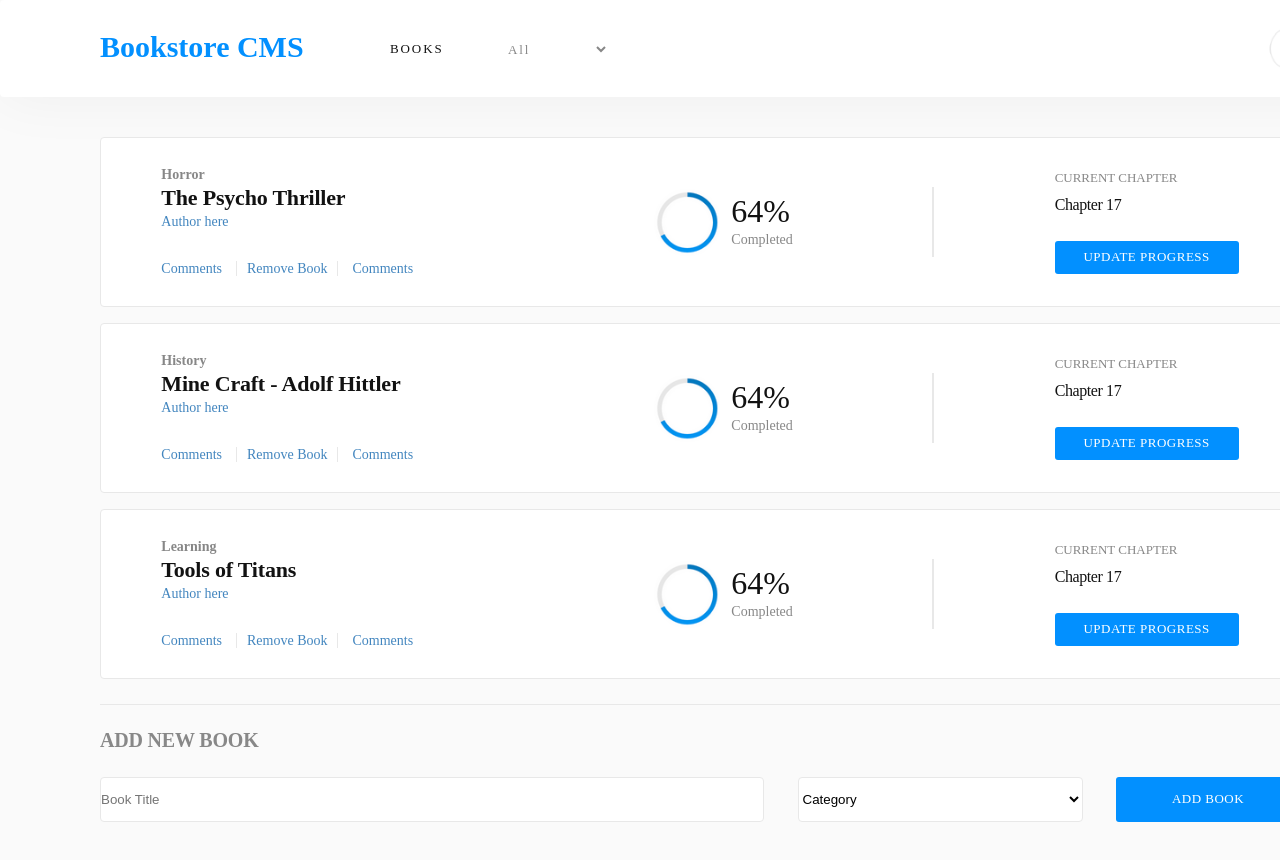
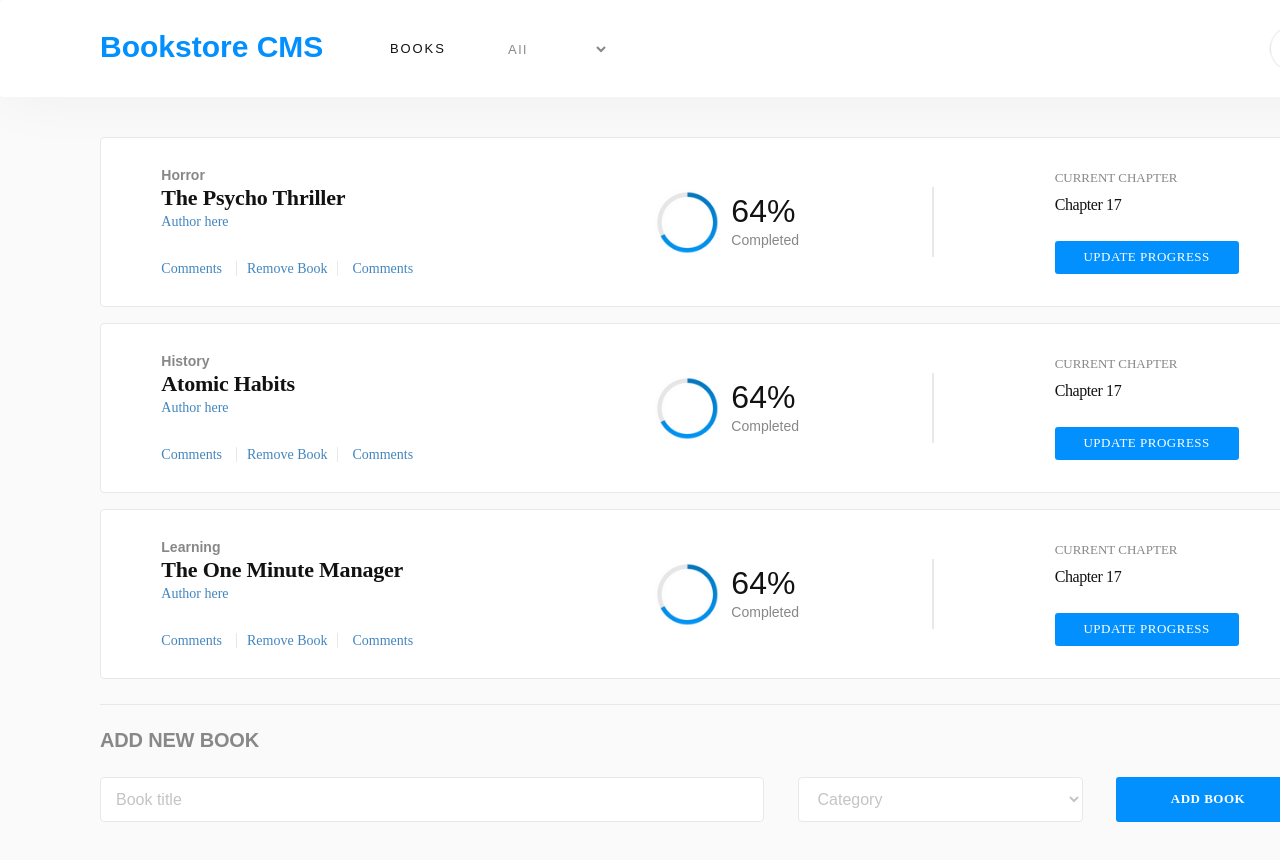
Before and after one commit to canriquez/redux-bookstore, a React (Create React App) app: page / in a window 1280 px wide. Shown: the top 860 px of the page. Built offline with nearby package versions, Linux system fonts and the light colour scheme; a web font is replaced by a local one.

Commit message:
style page finished with form footer details

```diff
--- a/src/containers/BooksForm.js
+++ b/src/containers/BooksForm.js
@@ -59,7 +59,7 @@ class BooksForm extends React.Component {
           add new book
         </div>
         <form action="#" onSubmit={this.handleSubmit}>
-          <input type="text" onChange={this.handleChange} value={title} id="inputValue" placeholder='Book Title' />
+          <input type="text" onChange={this.handleChange} value={title} id="inputValue" placeholder='Book title' />
           <select name="category" id="category" onChange={this.handleChange}>
             {
               this.categories.map((cat, id) => (
--- a/src/index.css
+++ b/src/index.css
@@ -59,7 +59,7 @@
   margin-left: 100px;
   width: 240px;
   height: 37px;
-  font-family: Montserrat;
+  font-family: 'Montserrat', sans-serif;
   font-size: 30px;
   font-weight: bold;
   font-stretch: normal;
@@ -90,7 +90,7 @@
   height: 16px;
   margin-left: 50px;
   margin-right: 50px;
-  font-family: Montserrat;
+  font-family: 'Montserrat', sans-serif;
   font-size: 13px;
   font-weight: normal;
   font-stretch: normal;
@@ -105,7 +105,7 @@
   width: 105px;
   height: 16px;
   opacity: 0.5;
-  font-family: Montserrat;
+  font-family: 'Montserrat', sans-serif;
   font-size: 13px;
   font-weight: normal;
   font-stretch: normal;
@@ -168,7 +168,7 @@
   width: 49px;
   height: 18px;
   opacity: 0.5;
-  font-family: Montserrat;
+  font-family: 'Montserrat', sans-serif;
   font-size: 14px;
   font-weight: bold;
   font-stretch: normal;
@@ -180,7 +180,7 @@
 
 .title {
   height: 29px;
-  font-family: RobotoSlab;
+  font-family: "Roboto Slab", serif;
   font-size: 22px;
   font-weight: bold;
   font-stretch: normal;
@@ -237,7 +237,7 @@
 .-Percent-Complete {
   width: 68px;
   height: 39px;
-  font-family: Montserrat;
+  font-family: 'Montserrat', sans-serif;
   font-size: 32px;
   font-weight: normal;
   font-stretch: normal;
@@ -251,7 +251,7 @@
   width: 80px;
   height: 18px;
   opacity: 0.5;
-  font-family: Montserrat;
+  font-family: 'Montserrat', sans-serif;
   font-size: 14px;
   font-weight: normal;
   font-stretch: normal;
@@ -360,7 +360,7 @@
 .form-title {
   height: 24px;
   margin: 24px 0;
-  font-family: Montserrat;
+  font-family: 'Montserrat', sans-serif;
   font-size: 20px;
   font-weight: bold;
   font-stretch: normal;
@@ -377,6 +377,12 @@
   border-radius: 4px;
   border: solid 1px #e8e8e8;
   background-color: #ffffff;
+  font-size: 16px;
+  padding-left: 15px;
+}
+
+#inputValue::placeholder {
+  color: #c4c4c4;
 }
 
 #category {
@@ -385,10 +391,18 @@
   border-radius: 4px;
   border: solid 1px #e8e8e8;
   background-color: #ffffff;
+  font-size: 16px;
+  padding-left: 15px;
+  color: #c4c4c4;
 }
 
 #submit-btn {
   height: 45px;
+
+}
+
+#submit-btn>p {
+  font-weight: bold;
 }
 
 form {
--- a/src/reducers/books.js
+++ b/src/reducers/books.js
@@ -9,12 +9,12 @@ const booksList = [
   {
     id: randomId(),
     category: 'History',
-    title: 'Mine Craft - Adolf Hittler',
+    title: 'Atomic Habits',
   },
   {
     id: randomId(),
     category: 'Learning',
-    title: 'Tools of Titans',
+    title: 'The One Minute Manager',
   },
 ];
 
```
